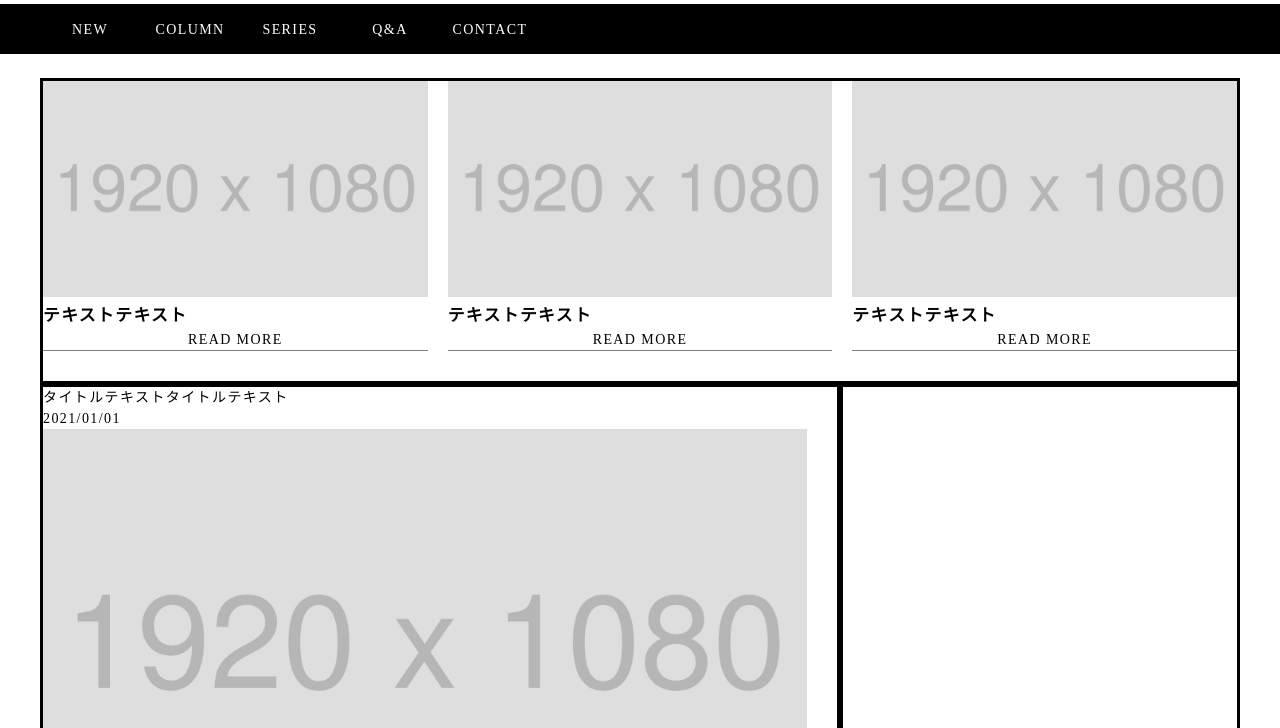
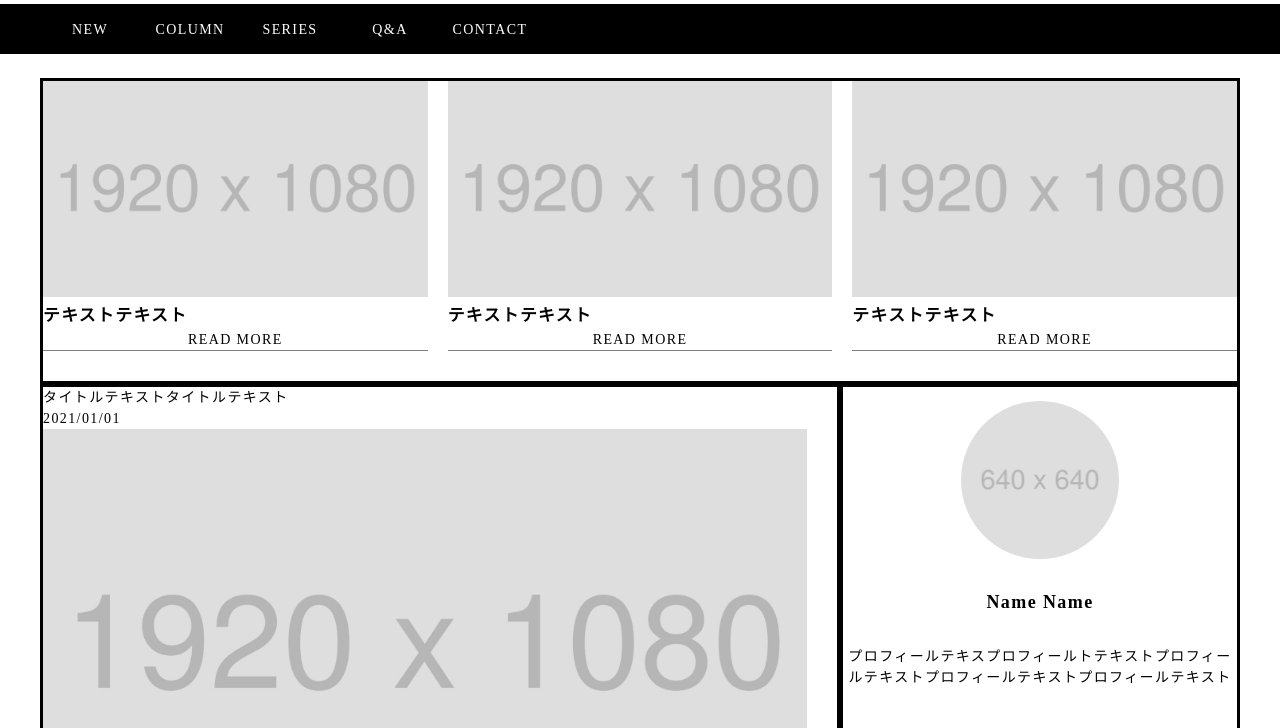
Before and after one commit to manaki-e/prototype-travelblog, a plain HTML site: page index.html in a window 1280 px wide. Shown: the part 72-800 px from the top of the page. Drawn offline with Linux system fonts and the light colour scheme; a script that the page names is missing.

Commit message:
#10 完成

```diff
--- a/css/style.scss
+++ b/css/style.scss
@@ -1,7 +1,6 @@
 $font-default: "Noto Sans JP", "ヒラギノ角ゴ Pro W3", "Hiragino Kaku Gothic Pro", "メイリオ", "Meiryo", "游ゴシック",
   "Yu Gothic", "ＭＳ Ｐゴシック", "MS PGothic", sans-serif;
 $font-english: "Montserrat", sans-serif;
-
 
 /* ======================================
 common
@@ -32,6 +31,13 @@ body {
 
   section {
     border: 3px black solid;
+  }
+}
+
+ul {
+  padding: 0;
+  li {
+    list-style: none;
   }
 }
 /* ======================================
@@ -95,7 +101,6 @@ pickup
   &__item {
     list-style: none;
 
-
     &__img {
       img {
         width: 100%;
@@ -103,14 +108,14 @@ pickup
       }
     }
 
-    &__text{
+    &__text {
       font-weight: 600;
       font-size: larger;
     }
 
     &__add {
-        text-align: center;
-        border-bottom: 1px gray solid;
+      text-align: center;
+      border-bottom: 1px gray solid;
     }
   }
 }
@@ -144,6 +149,31 @@ sidebar
 .sidebar {
   grid-column: 2/3;
   grid-row: 2/3;
+
+  &__item {
+    padding-bottom: 30px;
+    &__img {
+      display: flex;
+      justify-content: center;
+      align-content: center;
+      img {
+        margin: auto;
+        width: 40%;
+        height: auto;
+        border-radius: 50%;
+      }
+    }
+    &__title{
+      text-align: center;
+      font-size: large;
+      font-weight: 700;
+      margin: 30px;
+    }
+    &__text{
+      text-align: center;
+
+    }
+  }
 }
 
 /* ======================================
--- a/index.html
+++ b/index.html
@@ -2,15 +2,18 @@
 <html lang="ja">
 
 <head>
+
   <meta charset="UTF-8">
   <meta http-equiv="X-UA-Compatible" content="IE=edge">
   <meta name="viewport" content="width=device-width, initial-scale=1.0">
   <title>旅行blog</title>
   <link rel="stylesheet" href="./css/reset.css">
   <link rel="stylesheet" href="./css/style.css">
+
 </head>
 
 <body>
+
   <header class="header">
     <div class="header__logo inner">
       <img src="./img/logo.svg" alt="">
@@ -27,6 +30,7 @@
   </header>
 
   <div class="wrapper inner">
+
     <section class="pickup">
       <ul class="pickup__list">
         <li class="pickup__item">
@@ -52,6 +56,7 @@
         </li>
       </ul>
     </section>
+
     <section class="main">
       <article class="main__article">
         <div class="main__article__title">タイトルテキストタイトルテキスト</div>
@@ -89,7 +94,23 @@
         <div class="readmore">READ MORE</div>
       </article>
     </section>
-    <section class="sidebar"></section>
+
+    <section class="sidebar">
+      <ul class="sidebar__list">
+        <li class="sidebar__item">
+          <ul>
+            <li class="sidebar__item__img">
+              <img src="./img/author.jpg" alt="" height="640" width="640px">
+            </li>
+            <li class="sidebar__item__title">Name Name</li>
+            <li class="sidebar__item__text">プロフィールテキスプロフィールトテキストプロフィールテキストプロフィールテキストプロフィールテキスト</li>
+          </ul>
+        </li>
+        <li class="sidebar__item"></li>
+        <li class="sidebar__item"></li>
+      </ul>
+    </section>
+
   </div>
 
   <footer>
```
Also changed, not shown: css/style.css, css/style.min.css, 2 other files.
